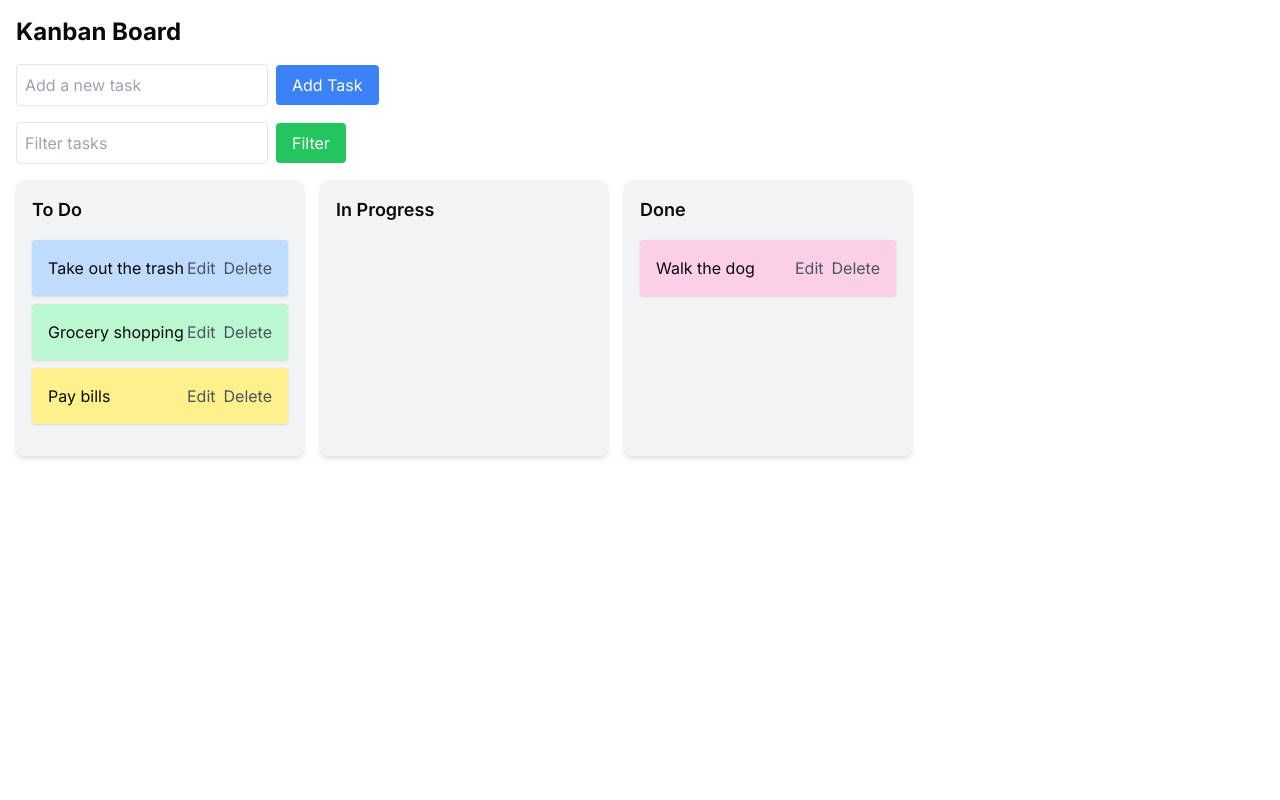
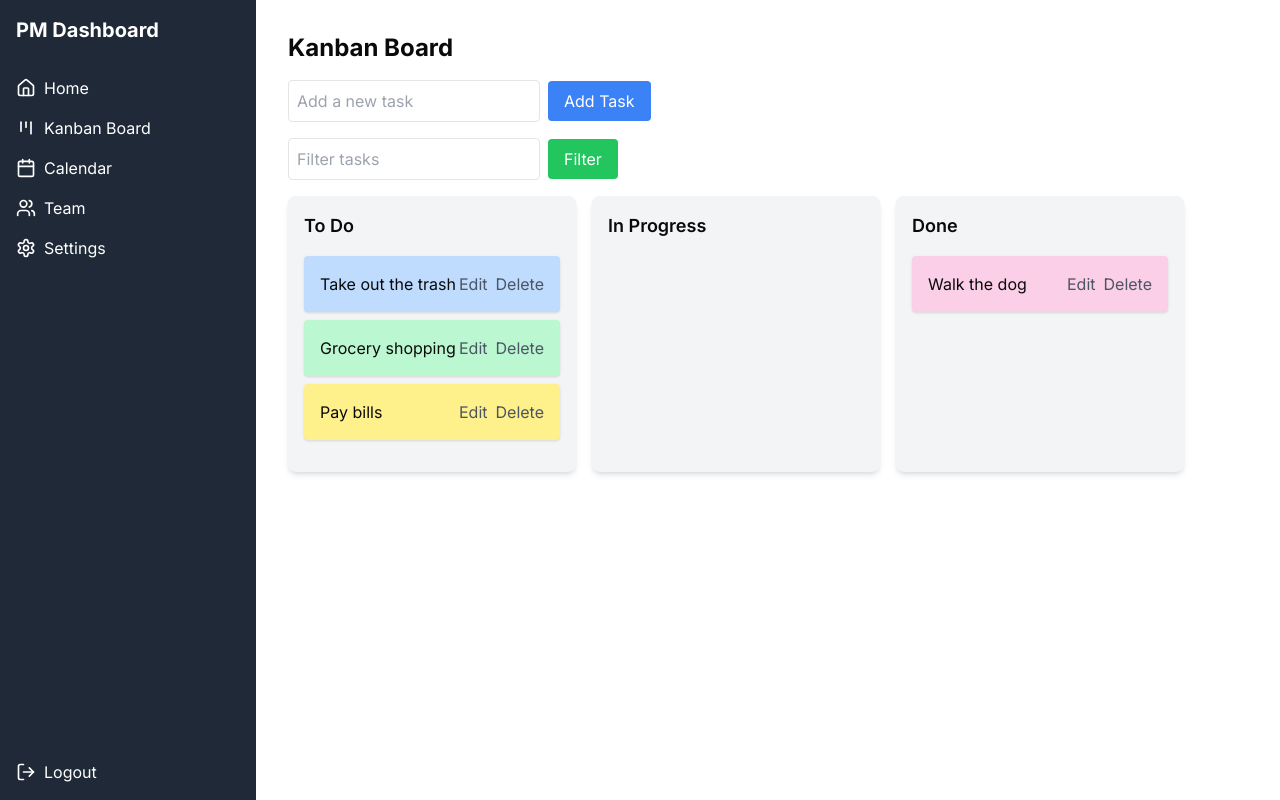
Before and after one commit to MarcoDava/ConUHacks, a Next.js app in the folder frontend/: page / in a window 1280 px wide. Built offline with nearby package versions, Linux system fonts and the light colour scheme.

Commit message:
Create a navbar

```diff
--- a/frontend/app/layout.jsx
+++ b/frontend/app/layout.jsx
@@ -1,19 +1,23 @@
 import "./globals.css"
 import { Inter } from "next/font/google"
+import Navbar from "@/components/Navbar"
 
 const inter = Inter({ subsets: ["latin"] })
 
 export const metadata = {
-  title: "Kanban Board",
-  description: "A simple Kanban board built with Next.js",
+  title: "Kanban Dashboard",
+  description: "Project management dashboard with Kanban board",
 }
 
-export default function RootLayout({
-  children
-}) {
+export default function RootLayout({ children }) {
   return (
-    (<html lang="en">
-      <body className={inter.className}>{children}</body>
-    </html>)
-  );
+    <html lang="en">
+      <body className={inter.className}>
+        <div className="flex h-screen">
+          <Navbar />
+          <main className="flex-1 overflow-auto p-4">{children}</main>
+        </div>
+      </body>
+    </html>
+  )
 }
--- /dev/null
+++ b/frontend/components/Navbar.jsx
@@ -0,0 +1,32 @@
+import Link from "next/link"
+import { Kanban, Home, Calendar, Users, Settings, LogOut } from "lucide-react"
+
+const navItems = [
+  { icon: Home, label: "Home", href: "/" },
+  { icon: Kanban, label: "Kanban Board", href: "/kanban" },
+  { icon: Calendar, label: "Calendar", href: "/calendar" },
+  { icon: Users, label: "Team", href: "/team" },
+  { icon: Settings, label: "Settings", href: "/settings" },
+]
+
+export default function Navbar() {
+  return (
+    <nav className="w-64 h-screen bg-gray-800 text-white p-4 flex flex-col">
+      <h2 className="text-xl font-bold mb-8">PM Dashboard</h2>
+      <ul className="flex-grow">
+        {navItems.map((item) => (
+          <li key={item.href} className="mb-4">
+            <Link href={item.href} className="flex items-center hover:text-gray-300">
+              <item.icon className="mr-2" size={20} />
+              <span>{item.label}</span>
+            </Link>
+          </li>
+        ))}
+      </ul>
+      <button className="flex items-center hover:text-gray-300">
+        <LogOut className="mr-2" size={20} />
+        <span>Logout</span>
+      </button>
+    </nav>
+  )
+}
```
